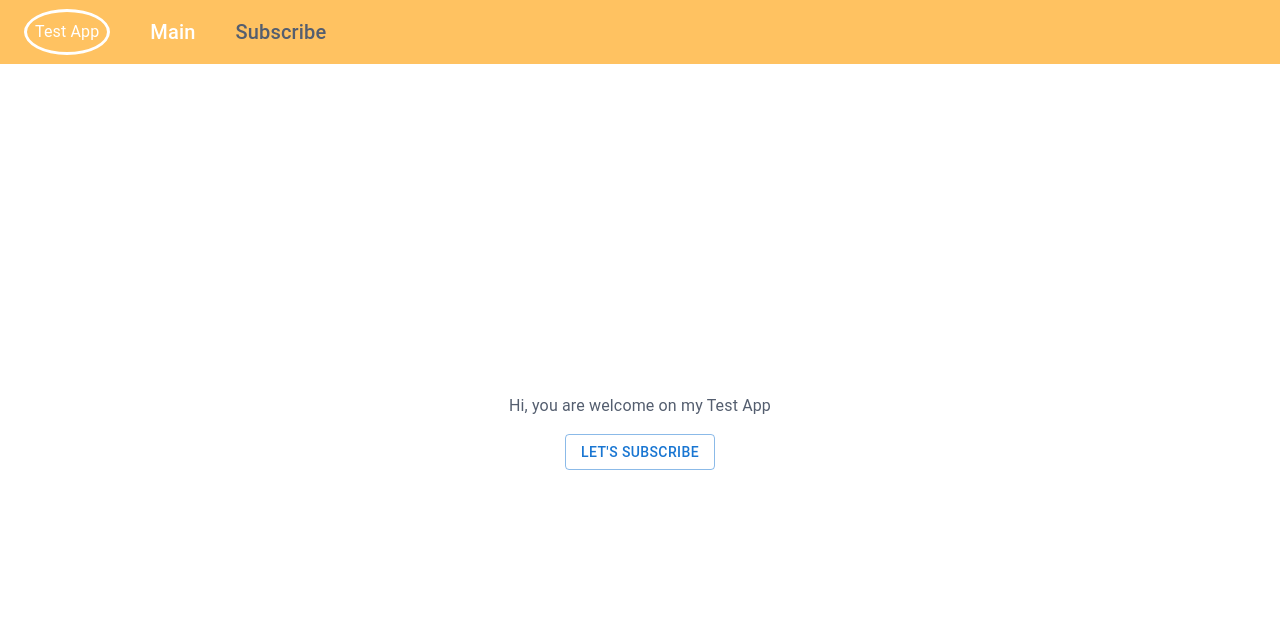
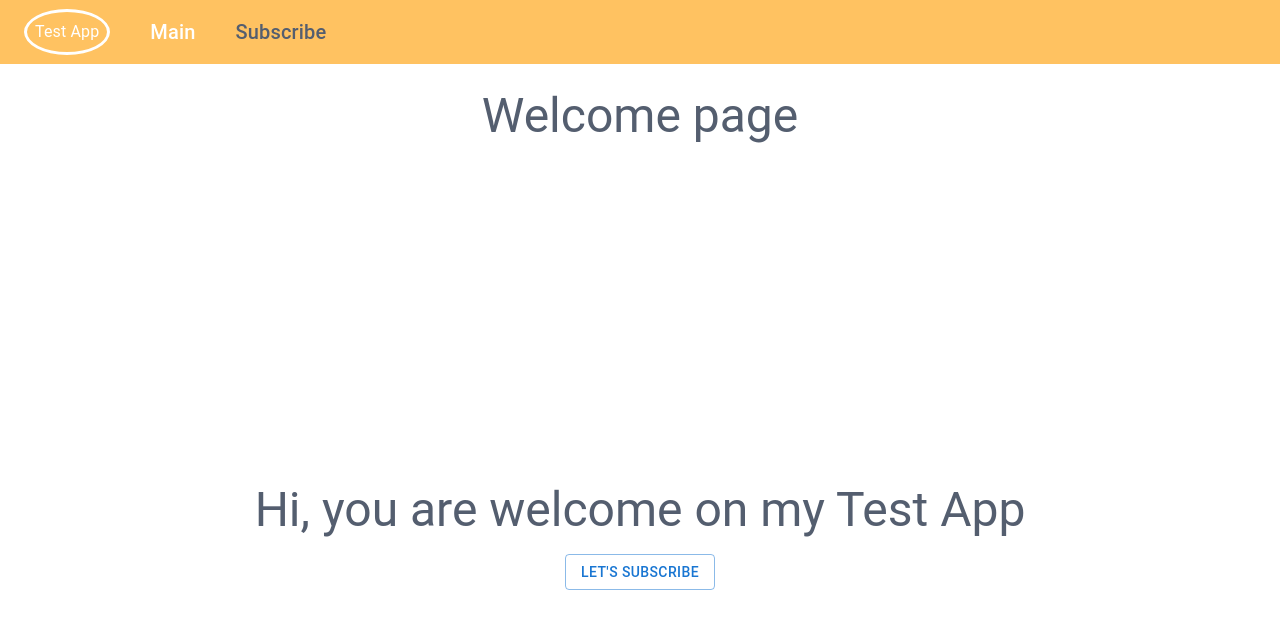
Before and after one commit to DzianisTAppService/test-app, a React (Create React App) app: page /welcome in a window 1280 px wide. Shown: the top 628 px of the page. Built offline with nearby package versions, Linux system fonts and the light colour scheme.

Commit message:
moved fields to the separate files

```diff
--- a/src/app/App.styles.ts
+++ b/src/app/App.styles.ts
@@ -1,7 +1,7 @@
 import styled from 'styled-components';
 import { Box } from '@mui/material';
 
-const AppContainer = styled(Box)`
+const StyledAppContainer = styled(Box)`
   height: 100%;
   width: 100%;
 `;
@@ -11,4 +11,4 @@ const MainContentContainer = styled(Box)`
   width: 100%;
 `;
 
-export { AppContainer, MainContentContainer };
+export { StyledAppContainer, MainContentContainer };
--- a/src/app/App.tsx
+++ b/src/app/App.tsx
@@ -1,31 +1,35 @@
-import React from 'react';
-import { BrowserRouter } from 'react-router-dom';
+import React, { FC } from 'react';
+import { useLocation } from 'react-router-dom';
+import { Box, Typography } from '@mui/material';
 
 import NavBar from 'common/NavBar';
-import GlobalStyle from 'common/GlobalStyle';
 import Routes from './Routes';
 import PATHS from 'constants/routes-paths';
+import { capitalizeFirstLetter } from 'utils';
 
-import { AppContainer, MainContentContainer } from './App.styles';
+import { MainContentContainer } from './App.styles';
 
 const navItems = [
   { text: 'Main', linkTo: PATHS.welcome },
   { text: 'Subscribe', linkTo: PATHS.subscribe },
 ];
 
-function App() {
+const App: FC = () => {
+  const { pathname } = useLocation();
+  const title = pathname.substring(1);
+
   return (
-    <BrowserRouter>
-      <AppContainer>
-        <GlobalStyle />
-        <NavBar links={navItems} />
+    <>
+      <NavBar links={navItems} />
 
-        <MainContentContainer>
-          <Routes />
-        </MainContentContainer>
-      </AppContainer>
-    </BrowserRouter>
+      <MainContentContainer>
+        <Box m={3} textAlign='center'>
+          <Typography variant='h3'>{capitalizeFirstLetter(title)} page</Typography>
+        </Box>
+        <Routes />
+      </MainContentContainer>
+    </>
   );
-}
+};
 
 export default App;
--- /dev/null
+++ b/src/app/AppContainer.tsx
@@ -0,0 +1,17 @@
+import React, { FC } from 'react';
+import { BrowserRouter } from 'react-router-dom';
+
+import GlobalStyle from 'common/GlobalStyle';
+
+import { StyledAppContainer } from './App.styles';
+
+const AppContainer: FC = ({ children }) => (
+  <BrowserRouter>
+    <StyledAppContainer>
+      <GlobalStyle />
+      {children}
+    </StyledAppContainer>
+  </BrowserRouter>
+);
+
+export default AppContainer;
--- a/src/index.tsx
+++ b/src/index.tsx
@@ -2,12 +2,15 @@ import React, { lazy, Suspense } from 'react';
 import ReactDOM from 'react-dom';
 import { CircularProgress } from '@mui/material';
 
+const AppContainer = lazy(() => import('./app/AppContainer'));
 const App = lazy(() => import('./app/App'));
 
 ReactDOM.render(
   <React.StrictMode>
     <Suspense fallback={<CircularProgress />}>
-      <App />
+      <AppContainer>
+        <App />
+      </AppContainer>
     </Suspense>
   </React.StrictMode>,
   document.getElementById('root'),
--- a/src/pages/MainPage/MainPage.tsx
+++ b/src/pages/MainPage/MainPage.tsx
@@ -1,22 +1,42 @@
 import React, { FC } from 'react';
 import { Box, Button, Grid, Typography } from '@mui/material';
-import { useNavigate } from 'react-router-dom';
+import { useNavigate, useLocation } from 'react-router-dom';
 
 import PATHS from 'constants/routes-paths';
 
+export type FormData = { formData: { organization: string; users: string[] } };
+type SubscribedBlockProps = {
+  organizationName: string;
+  usersAmount: string | number;
+};
+
+const SubscribedBlock: FC<SubscribedBlockProps> = ({ organizationName, usersAmount }) => (
+  <Typography variant='h4'>
+    You successfully subscribed to {organizationName}, you&apos;ve chosen {usersAmount} workers.
+  </Typography>
+);
+
 const MainPage: FC = () => {
   const navigate = useNavigate();
+  const { state } = useLocation();
+  const { organization, users } = state ? (state as FormData).formData : { organization: null, users: null };
 
   return (
     <Grid container direction='column' alignItems='center' justifyContent='center' height='100%'>
       <Grid item>
         <Box flex={1}>
-          <Typography>Hi, you are welcome on my Test App</Typography>
-          <Box mt={2} display='flex' justifyContent='center'>
-            <Button variant='outlined' onClick={() => navigate(PATHS.subscribe)}>
-              Let&apos;s Subscribe
-            </Button>
-          </Box>
+          {organization && users ? (
+            <SubscribedBlock organizationName={JSON.parse(organization).name} usersAmount={users.length} />
+          ) : (
+            <>
+              <Typography variant='h3'>Hi, you are welcome on my Test App</Typography>
+              <Box mt={2} display='flex' justifyContent='center'>
+                <Button variant='outlined' onClick={() => navigate(PATHS.subscribe)}>
+                  Let&apos;s Subscribe
+                </Button>
+              </Box>
+            </>
+          )}
         </Box>
       </Grid>
     </Grid>
--- a/src/pages/SubscribePage/components/SubscriptionForm/OrganizationField/OrganizationField.tsx
+++ b/src/pages/SubscribePage/components/SubscriptionForm/OrganizationField/OrganizationField.tsx
@@ -1,4 +1,4 @@
-import React, { FC, useMemo } from 'react';
+import React, { FC } from 'react';
 import { Controller, useFormContext } from 'react-hook-form';
 import {
   FormControl,
@@ -22,11 +22,6 @@ const OrganizationField: FC = () => {
   const { control, watch } = useFormContext();
   const organizationValue: string = watch('organization');
 
-  const selectedOrganisationName: string = useMemo(
-    () => organizations.find(org => org.id === organizationValue)?.name || 'Error',
-    [organizationValue],
-  );
-
   return (
     <Controller
       name='organization'
@@ -41,11 +36,14 @@ const OrganizationField: FC = () => {
             id='organization'
             onChange={onChange}
             value={organizationValue}
-            renderValue={() => <Typography>{selectedOrganisationName}</Typography>}>
+            renderValue={e => <Typography>{JSON.parse(e).name}</Typography>}>
             {(organizations as OrganizationType[]).map(({ name, id }) => (
-              <MenuItem key={id} value={id}>
+              <MenuItem key={id} value={JSON.stringify({ id, name })}>
                 <RadioGroup aria-label={name} name={name}>
-                  <FormControlLabel value={id} control={<Radio checked={id === organizationValue} />} label={name} />
+                  <FormControlLabel
+                    control={<Radio checked={Boolean(organizationValue && id === JSON.parse(organizationValue).id)} />}
+                    label={name}
+                  />
                 </RadioGroup>
               </MenuItem>
             ))}
--- /dev/null
+++ b/src/pages/SubscribePage/components/SubscriptionForm/OrganizationField/index.ts
@@ -0,0 +1 @@
+export { default } from './OrganizationField';
--- a/src/pages/SubscribePage/components/SubscriptionForm/SubscriptionForm.tsx
+++ b/src/pages/SubscribePage/components/SubscriptionForm/SubscriptionForm.tsx
@@ -1,11 +1,14 @@
 import React, { FC, useEffect } from 'react';
+import { useNavigate } from 'react-router-dom';
 import { useForm, FormProvider } from 'react-hook-form';
 import { Box, Button, Divider, Grid } from '@mui/material';
 
 import UsersField from './UsersField';
-import OrganizationField from './OrganizationField/OrganizationField';
+import OrganizationField from './OrganizationField';
+import PATHS from 'constants/routes-paths';
 
 const SubscriptionForm: FC = () => {
+  const navigate = useNavigate();
   const methods = useForm();
   const { handleSubmit, watch, setValue } = methods;
 
@@ -15,7 +18,9 @@ const SubscriptionForm: FC = () => {
     setValue('users', []);
   }, [organizationValue]);
 
-  const onSubmit = (data: any) => console.log(data);
+  const onSubmit = (data: any) => {
+    navigate(PATHS.welcome, { state: { formData: data } });
+  };
 
   return (
     <FormProvider {...methods}>
--- a/src/pages/SubscribePage/components/SubscriptionForm/UsersField/UsersField.tsx
+++ b/src/pages/SubscribePage/components/SubscriptionForm/UsersField/UsersField.tsx
@@ -34,17 +34,16 @@ const UsersField: FC = () => {
     setSearchText('');
   }, [organizationValue]);
 
-  const filteredUsers: UserType[] = useMemo(
-    () =>
-      users
-        .filter(({ firstName, lastName, organizationId }) => {
-          const ifSearchFirstName: boolean = firstName.toLowerCase().startsWith(searchText.toLowerCase());
-          const ifSearchLastName: boolean = lastName.toLowerCase().startsWith(searchText.toLowerCase());
-          return organizationId === organizationValue && (ifSearchFirstName || ifSearchLastName);
-        })
-        .slice(0, 9),
-    [organizationValue, searchText],
-  );
+  const filteredUsers: UserType[] = useMemo(() => {
+    const selectedOrganizationId = JSON.parse(organizationValue).id;
+    return users
+      .filter(({ firstName, lastName, organizationId }) => {
+        const ifSearchFirstName: boolean = firstName.toLowerCase().startsWith(searchText.toLowerCase());
+        const ifSearchLastName: boolean = lastName.toLowerCase().startsWith(searchText.toLowerCase());
+        return organizationId === selectedOrganizationId && (ifSearchFirstName || ifSearchLastName);
+      })
+      .slice(0, 9);
+  }, [organizationValue, searchText]);
 
   const handleChangeSearchText = (e: React.ChangeEvent<HTMLInputElement>) => {
     setSearchText(e.target.value);
--- /dev/null
+++ b/src/utils/index.ts
@@ -0,0 +1 @@
+export const capitalizeFirstLetter = (string: string) => string.charAt(0).toUpperCase() + string.slice(1);
```
Also changed, not shown: src/common/NavBar/NavBar.tsx (+1 -9 lines).
